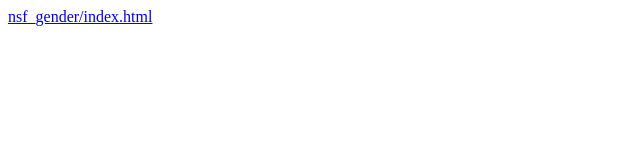
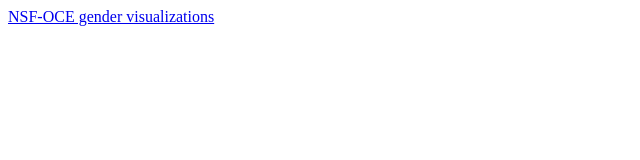
Before and after one commit to idlima/idlima.github.io, a plain HTML site: page index.html in a window 1280 px wide. Shown: the full height of the page, 0-640 px from the left. Drawn offline with Linux system fonts and the light colour scheme.

Commit message:
Fixed index

```diff
--- a/index.html
+++ b/index.html
@@ -1 +1 @@
-<a href=NSF-OCE gender visualizations>nsf_gender/index.html</a><br/>
+<a href=nsf_gender/index.html>NSF-OCE gender visualizations</a><br/>
```
